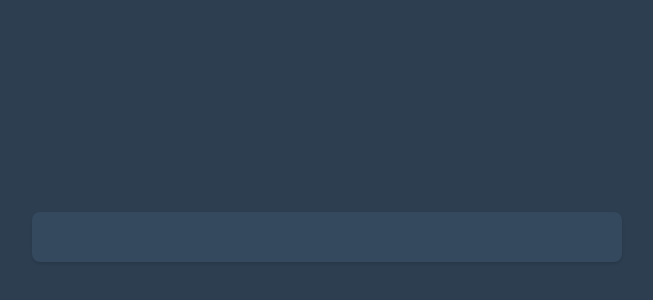
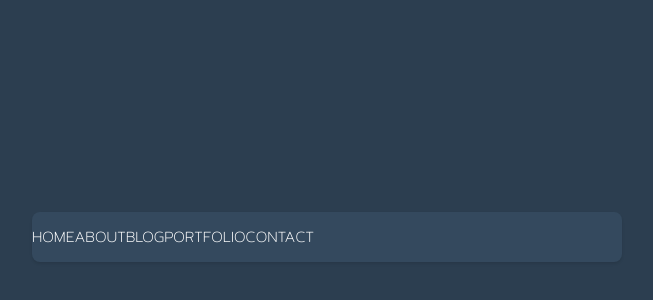
Before and after one commit to mTy8421/Animation-Menu-bar, a plain HTML site: page index.html in a window 1280 px wide. Shown: the part 58-358 px from the top of the page, without its empty margins (313-966 px from the left). Drawn offline with Linux system fonts and the light colour scheme.

Commit message:
update navbar link

```diff
--- a/style/style.css
+++ b/style/style.css
@@ -15,3 +15,15 @@ nav{
     font-size: 0;
     box-shadow: 0 2px 3px 0 rgba(0, 0, 0, 0.1);
 }
+
+nav a{
+    font-size: 15px;
+    text-transform: uppercase;
+    color: white;
+    text-decoration: none;
+    line-height: 50px;
+    position: relative;
+    z-index: 1;
+    display: inline-block;
+    text-align: center;
+}
```
